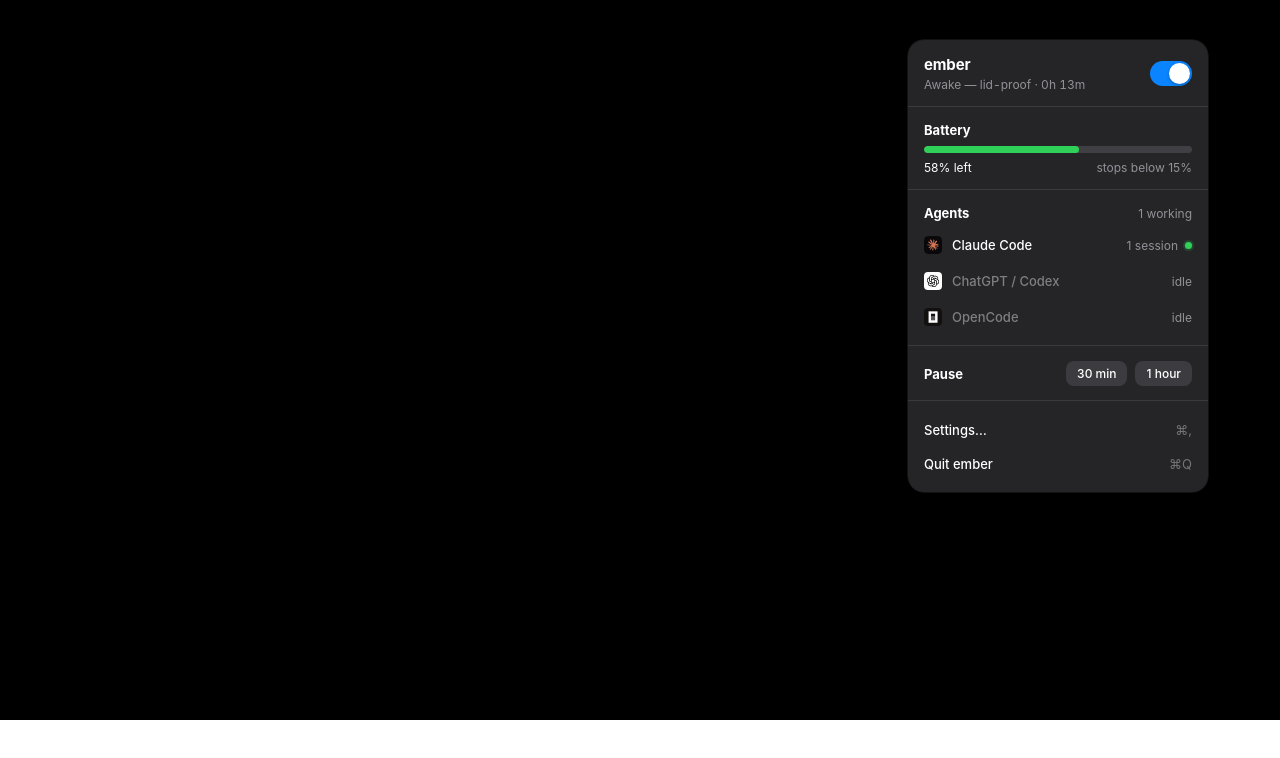
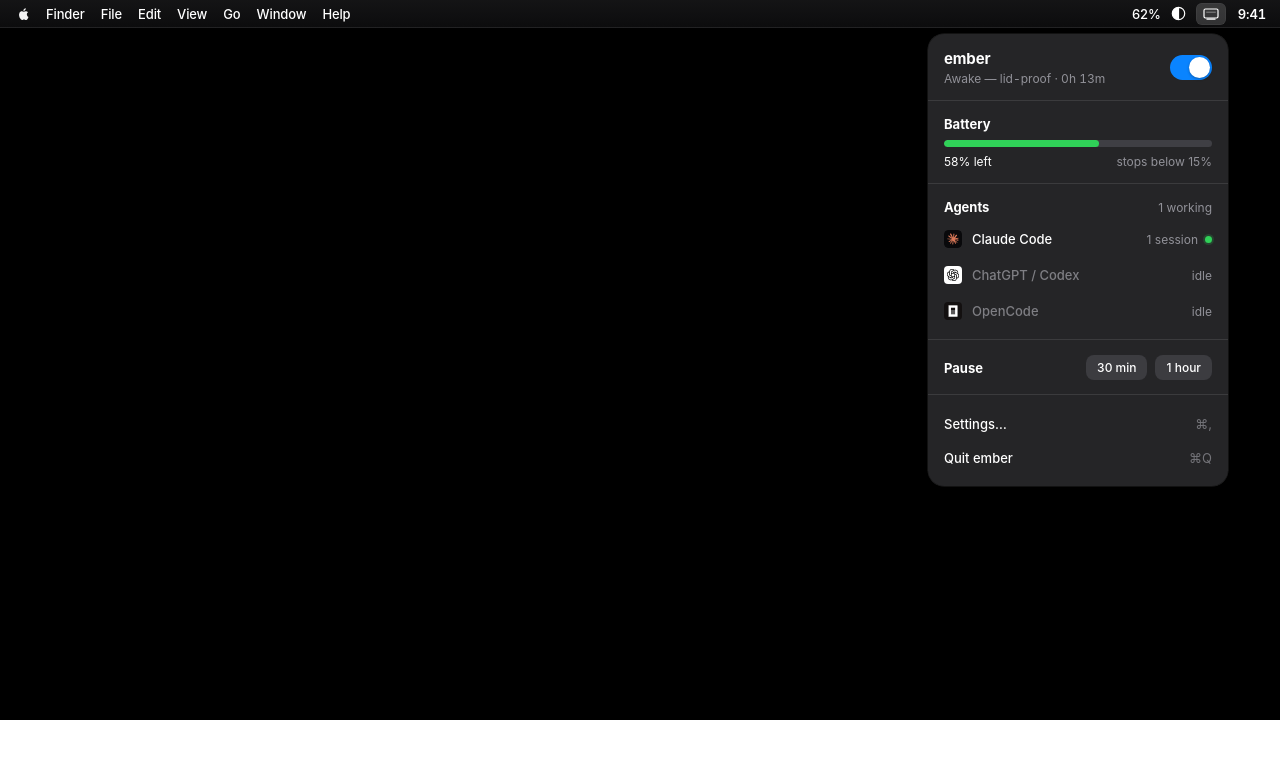
Before and after one commit to smeltery/ember, a website: page apps/web/public/menu-mock.html in a window 1280 px wide. Drawn offline with Linux system fonts and the light colour scheme.

Commit message:
docs: show menu bar status item in README screenshot.

```diff
--- a/apps/web/public/menu-mock.html
+++ b/apps/web/public/menu-mock.html
@@ -23,10 +23,72 @@
         background: #000 url("./wallpaper.jpg") center / cover no-repeat;
         position: relative;
       }
+      .menubar {
+        position: absolute;
+        inset: 0 0 auto;
+        height: 28px;
+        display: flex;
+        align-items: center;
+        justify-content: space-between;
+        padding: 0 14px 0 16px;
+        background: linear-gradient(
+          to bottom,
+          rgba(28, 28, 30, 0.72),
+          rgba(22, 22, 24, 0.55)
+        );
+        backdrop-filter: blur(28px) saturate(180%);
+        -webkit-backdrop-filter: blur(28px) saturate(180%);
+        color: #fff;
+        font-size: 13px;
+        font-weight: 550;
+        letter-spacing: -0.01em;
+        border-bottom: 0.5px solid rgba(255, 255, 255, 0.06);
+        z-index: 5;
+      }
+      .menubar-left {
+        display: flex;
+        align-items: center;
+        gap: 16px;
+      }
+      .apple {
+        width: 14px;
+        height: 14px;
+        opacity: 0.95;
+      }
+      .menubar-right {
+        display: flex;
+        align-items: center;
+        gap: 10px;
+      }
+      .mb-item {
+        display: inline-flex;
+        align-items: center;
+        height: 22px;
+        color: #fff;
+      }
+      .status-btn {
+        display: inline-flex;
+        align-items: center;
+        justify-content: center;
+        height: 22px;
+        min-width: 28px;
+        padding: 0 7px;
+        border-radius: 6px;
+        background: rgba(255, 255, 255, 0.16);
+        box-shadow: inset 0 0 0 0.5px rgba(255, 255, 255, 0.08);
+      }
+      .status-btn svg {
+        display: block;
+      }
+      .clock {
+        font-variant-numeric: tabular-nums;
+        font-weight: 600;
+        padding-left: 2px;
+      }
       .popover {
         position: absolute;
-        top: 40px;
-        right: 72px;
+        top: 34px;
+        right: 52px;
         width: 300px;
         background: rgba(40, 40, 42, 0.94);
         backdrop-filter: blur(48px) saturate(180%);
@@ -37,6 +99,7 @@
           0 24px 64px rgba(0, 0, 0, 0.58);
         color: #fff;
         overflow: hidden;
+        z-index: 4;
       }
       .section {
         padding: 15px 16px 14px;
@@ -188,6 +251,42 @@
   </head>
   <body>
     <div class="stage">
+      <header class="menubar" aria-label="menu bar">
+        <div class="menubar-left">
+          <svg class="apple" viewBox="0 0 14 17" aria-hidden="true">
+            <path
+              fill="currentColor"
+              d="M11.6 9.1c0-1.7 1.4-2.5 1.5-2.6-0.8-1.2-2.1-1.3-2.5-1.4-1.1-0.1-2.1 0.6-2.6 0.6-0.6 0-1.4-0.6-2.3-0.6-1.2 0-2.3 0.7-2.9 1.8-1.3 2.2-0.3 5.4 0.9 7.2 0.6 0.9 1.3 1.8 2.2 1.8 0.9 0 1.2-0.6 2.3-0.6s1.4 0.6 2.3 0.6c1 0 1.6-0.9 2.2-1.7 0.7-1 0.9-2 0.9-2 0 0-1.8-0.7-1.8-2.7zM9.7 3.6c0.5-0.6 0.8-1.4 0.7-2.2-0.7 0-1.6 0.5-2.1 1.1-0.5 0.5-0.9 1.4-0.8 2.2 0.8 0.1 1.6-0.4 2.2-1.1z"
+            />
+          </svg>
+          <span>Finder</span>
+          <span>File</span>
+          <span>Edit</span>
+          <span>View</span>
+          <span>Go</span>
+          <span>Window</span>
+          <span>Help</span>
+        </div>
+        <div class="menubar-right">
+          <span class="mb-item">62%</span>
+          <span class="mb-item" aria-hidden="true">
+            <svg width="15" height="15" viewBox="0 0 15 15" fill="none">
+              <circle cx="7.5" cy="7.5" r="6.2" stroke="white" stroke-width="1.2" />
+              <path d="M7.5 1.3V13.7" stroke="white" stroke-width="1.2" />
+              <path d="M7.5 1.3a6.2 6.2 0 0 0 0 12.4Z" fill="white" />
+            </svg>
+          </span>
+          <span class="status-btn" title="ember" aria-label="ember">
+            <svg width="16" height="12" viewBox="0 0 16 12" fill="none" aria-hidden="true">
+              <rect x="1" y="1" width="14" height="9" rx="1.4" stroke="white" stroke-width="1.2" />
+              <path d="M4 11.2h8" stroke="white" stroke-width="1.2" stroke-linecap="round" />
+              <path d="M3.2 4.2h9.6" stroke="white" stroke-width="0.9" opacity="0.45" />
+            </svg>
+          </span>
+          <span class="mb-item clock">9:41</span>
+        </div>
+      </header>
+
       <div class="popover" id="popover">
         <div class="section">
           <div class="row">
```
Also changed, not shown: docs/assets/ember-menu.png.
